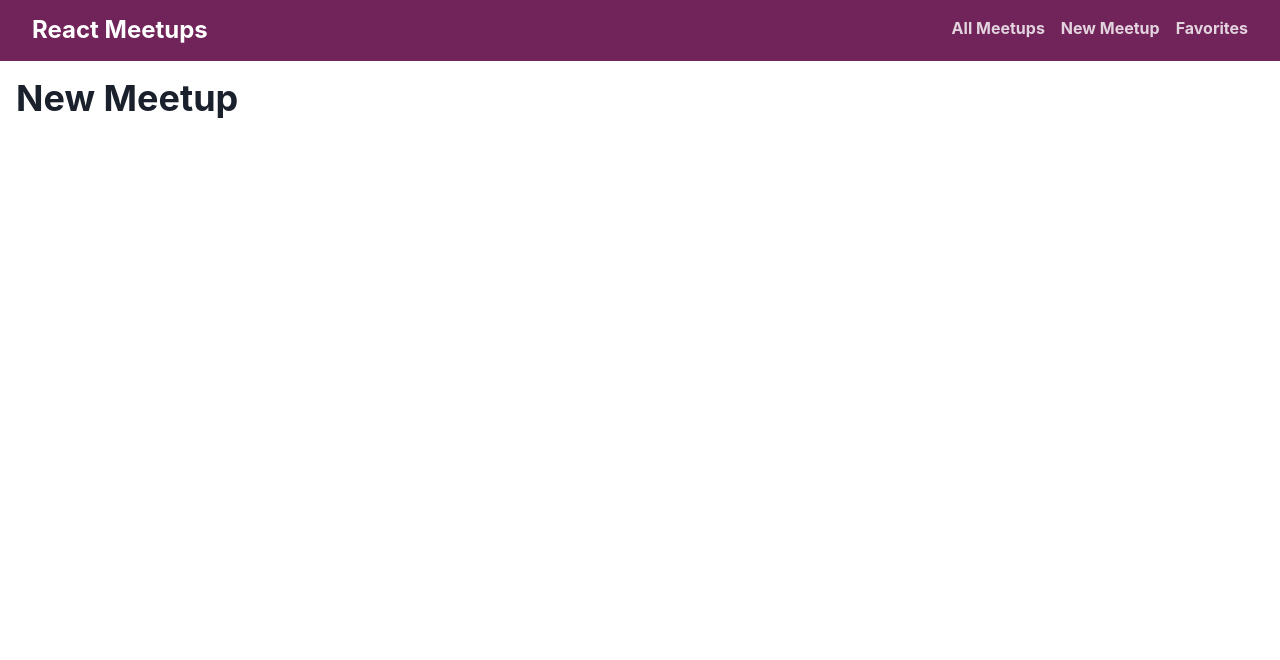
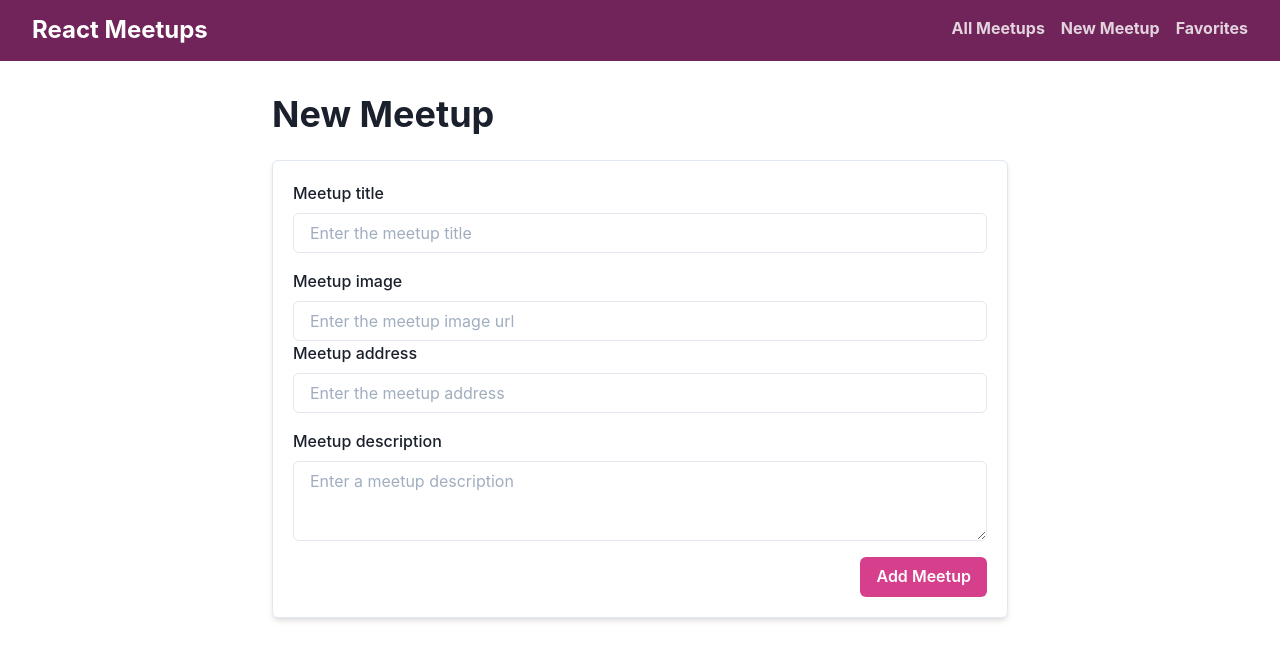
Before and after one commit to edubasabe/react-meetup, a React (Create React App) app: page /new-meetup in a window 1280 px wide. Shown: the top 660 px of the page. Built offline with nearby package versions, Linux system fonts and the light colour scheme.

Commit message:
:sparkles: Add new meetup form

```diff
--- a/src/components/meetups/MeetupItem.js
+++ b/src/components/meetups/MeetupItem.js
@@ -6,7 +6,7 @@ import Card from "../ui/Card";
 export default function MeetupItem(props) {
   return (
     <ListItem>
-      <Card>
+      <Card m="8" maxW="xs">
         <Box>
           <Image src={props.image} alt={props.title} />
         </Box>
@@ -18,9 +18,7 @@ export default function MeetupItem(props) {
           <Text>{props.description}</Text>
         </Box>
         <Box px="4" pb="4">
-          <Button bg="orange.400" color="white">
-            To Favorites
-          </Button>
+          <Button colorScheme="orange">To Favorites</Button>
         </Box>
       </Card>
     </ListItem>
--- /dev/null
+++ b/src/components/meetups/NewMeetupForm.js
@@ -0,0 +1,43 @@
+import { Button } from "@chakra-ui/button";
+import { FormControl, FormLabel } from "@chakra-ui/form-control";
+import { Input } from "@chakra-ui/input";
+import { Flex } from "@chakra-ui/layout";
+import { Textarea } from "@chakra-ui/textarea";
+import Card from "../ui/Card";
+
+export default function NewMeetupForm() {
+  return (
+    <div>
+      <form>
+        <Card mx="auto" p="5" border="1px" borderColor="gray.200">
+          <FormControl id="title" mb="4">
+            <FormLabel>Meetup title</FormLabel>
+            <Input type="text" placeholder="Enter the meetup title" />
+          </FormControl>
+
+          <FormControl id="image">
+            <FormLabel>Meetup image</FormLabel>
+            <Input
+              type="url"
+              required
+              placeholder="Enter the meetup image url"
+            />
+          </FormControl>
+
+          <FormControl id="address" mb="4">
+            <FormLabel>Meetup address</FormLabel>
+            <Input type="text" placeholder="Enter the meetup address" />
+          </FormControl>
+
+          <FormControl id="description" mb="4">
+            <FormLabel>Meetup description</FormLabel>
+            <Textarea placeholder="Enter a meetup description" required />
+          </FormControl>
+          <Flex justify="flex-end">
+            <Button colorScheme="pink">Add Meetup</Button>
+          </Flex>
+        </Card>
+      </form>
+    </div>
+  );
+}
--- a/src/components/ui/Card.js
+++ b/src/components/ui/Card.js
@@ -2,7 +2,7 @@ import { Box } from "@chakra-ui/layout";
 
 export default function Card(props) {
   return (
-    <Box boxShadow="md" rounded="md" overflow="hidden" maxW="xs" m="8">
+    <Box boxShadow="md" rounded="md" overflow="hidden" {...props}>
       {props.children}
     </Box>
   );
--- a/src/pages/Favorites.js
+++ b/src/pages/Favorites.js
@@ -1,9 +1,12 @@
 import { Heading, Container } from "@chakra-ui/layout";
+import PageHeading from "../components/ui/PageHeading";
 
 function Favorites() {
   return (
     <Container maxW="container.xl">
-      <Heading as="h2">Favorites</Heading>
+      <PageHeading>
+        <Heading as="h2">Favorites</Heading>
+      </PageHeading>
     </Container>
   );
 }
--- a/src/pages/NewMeetup.js
+++ b/src/pages/NewMeetup.js
@@ -1,10 +1,15 @@
 import { Heading, Container } from "@chakra-ui/layout";
+import NewMeetupForm from "../components/meetups/NewMeetupForm";
+import PageHeading from "../components/ui/PageHeading";
 
 function NewMeetup() {
   return (
     <section>
-      <Container maxW="container.xl" pt="4">
-        <Heading as="h2">New Meetup</Heading>
+      <Container maxW="container.md" pt="4">
+        <PageHeading>
+          <Heading as="h2">New Meetup</Heading>
+        </PageHeading>
+        <NewMeetupForm />
       </Container>
     </section>
   );
```
